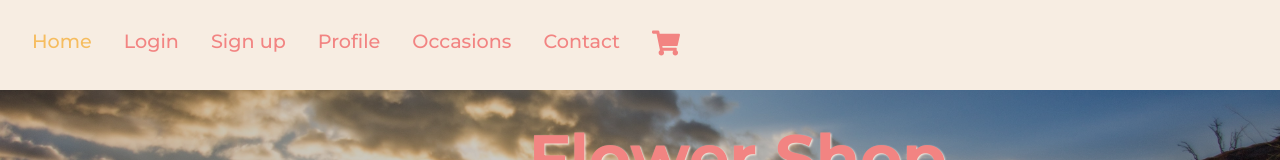
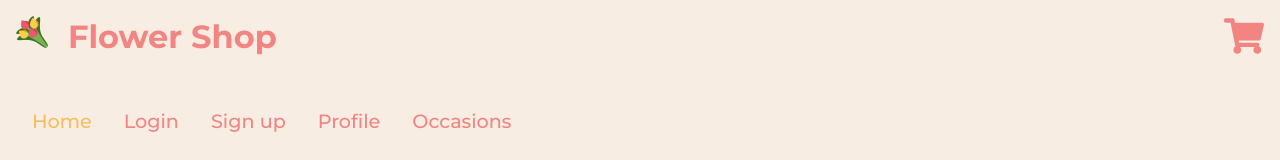
Before and after one commit to ntraugh/flower-shop, a React (Create React App) app in the folder client/: page / in a window 1280 px wide. Shown: the top 160 px of the page. Built offline with nearby package versions, Linux system fonts and the light colour scheme; no server answers.

Commit message:
continued to style hero component, changed logout from button to link, added logo to header

```diff
--- /dev/null
+++ b/client/src/components/Header/HeaderStyle.css
@@ -0,0 +1,15 @@
+.headerInfo {
+    display: flex;
+    justify-content: space-between;
+    padding: 1rem;
+
+}
+
+.headerImg {
+    padding-right: 20px;
+}
+
+/* .headerInfo img{
+    width: 10%;
+    height: 30%;
+} */
--- a/client/src/components/Header/index.js
+++ b/client/src/components/Header/index.js
@@ -1,9 +1,31 @@
 import React from 'react';
 import Navbar from '../Navbar';
+import { Link } from "react-router-dom"
+import { FaShoppingCart } from "react-icons/fa"
+import "./HeaderStyle.css"
 
 const Header = (props) => {
   return (
+    <>
+   <div className='headerInfo'>
+    <h1>
+      <Link to="/">
+      <span className='headerImg'>
+        <img src='/images/favicon-32x32.png' alt='logo'></img>
+      </span>Flower Shop
+      </Link>
+    </h1>
+        <Link to='/cart'>
+          <FaShoppingCart
+
+          size={40}
+          onClick={() => props.setPage("Flower Shop | Checkout")}
+          style={"Flower Shop | Checkout" === props.page ? ({ color: "rgb(246, 189, 96)"}): null}
+          />
+        </Link>
+    </div>
    <Navbar {...props} />
+    </>
   );
 };
 
--- a/client/src/components/Hero/HeroStyle.css
+++ b/client/src/components/Hero/HeroStyle.css
@@ -30,7 +30,7 @@
 .hero .content {
     position: absolute;
     transform: translate(50%, -50%);
-    top: 25%;
+    top: 35%;
     left: 25%;
 }
 
@@ -52,7 +52,7 @@
     .hero .content {
         position: absolute;
         transform: translate(-50%, -50%);
-        top: 30%;
+        top: 40%;
         left: 49%;
     }
     .hero .content h1 {
@@ -62,3 +62,7 @@
         font-size: 1.4rem;
     }
 }
+
+@media screen and (max-width: 390px) {
+
+}
--- a/client/src/components/Navbar/NavbarStyle.css
+++ b/client/src/components/Navbar/NavbarStyle.css
@@ -17,15 +17,6 @@
     z-index: 10;
 }
 
-/* .header-bg {
-    background: linear-gradient(var(--pink), var(--lightpink), rgb(0,0,0,0));
-    transition: 0.1s;
-}
-
-.header-bg a {
-    color: var(--black);
-    transition: 0.5s;
-} */
 
 .nav-menu {
     display: flex;
@@ -60,22 +51,23 @@
         position: absolute;
         top: 0;
         left: -100%;
-        z-index: -3;
         transition: 0.5s;
     }
 
     .nav-menu.active {
         left: 0;
+        z-index: 3;
     }
     .nav-menu li {
-        padding: 1rem 0;
+        padding: 2rem 0;
     }
 
     .nav-menu li a {
-        font-size: 2rem;
+        font-size: 2.5rem;
     }
 
     .hamburger {
         display: initial;
+        z-index: 3;
     }
 }
--- a/client/src/components/Navbar/index.js
+++ b/client/src/components/Navbar/index.js
@@ -1,8 +1,9 @@
 import React, { useState } from "react";
 import { Link } from "react-router-dom";
 import { FaBars, FaTimes, FaShoppingCart } from "react-icons/fa";
-// import Auth from '../../utils/auth';
+import Auth from '../../utils/auth';
 import "./NavbarStyle.css";
+
 
 function Navbar({ page, setPage }) {
   const [click, setClick] = useState(false);
@@ -16,6 +17,72 @@ function Navbar({ page, setPage }) {
       setColor(false);
     }
   };
+// If logged out show login controls
+
+  const logout = (event) => {
+    event.preventDefault();
+    Auth.logout();
+  };
+
+  if (Auth.loggedIn()) {
+    return (
+      <>
+        <div className={color ? "header header-bg" : "header"}>
+      {/* if else for hamburger menu */}
+      <ul className={click ? "nav-menu active" : "nav-menu"}>
+        <li>
+          <Link
+            to="/"
+            onClick={() => setPage("Flower Shop | Home")}
+            // Disables Link if the user is on that page
+            style={"Flower Shop | Home" === page ? ({ color: "rgb(246, 189, 96)"}): null}
+          >
+            Home
+          </Link>
+        </li>
+        <li>
+          <Link
+            to="/me"
+            onClick={() => setPage("Flower Shop | Profile")}
+            style={"Flower Shop | Profile" === page ? ({ color: "rgb(246, 189, 96)"}): null}
+          >
+            Profile
+          </Link>
+        </li>
+        <li>
+          <Link
+            to="/occasion"
+            onClick={() => setPage("Flower Shop | Shop")}
+            style={"Flower Shop | Shop" === page ? ({ color: "rgb(246, 189, 96)"}): null}
+          >
+            Occasions
+          </Link>
+        </li>
+        <li>
+          <Link
+            to="/"
+            onClick={logout}
+            style={{ color: "rgb(242, 132, 130"}}
+
+          >
+            Logout
+          </Link>
+        </li>
+      </ul>
+      <div className="hamburger" onClick={handleClick}>
+        {click ? (
+          <FaTimes size={30} style={{ color: "white" }} />
+        ) : (
+          <FaBars size={20} style={{ color: "rgb(242, 132, 130)" }} />
+        )}
+      </div>
+    </div>
+      </>
+    );
+  }
+
+
+
 
   window.addEventListener("scroll", changeColor);
 
@@ -47,7 +114,6 @@ function Navbar({ page, setPage }) {
           <Link
             to="/signup"
             onClick={() => setPage("Flower Shop | Sign up")}
-            // Disables Link if the user is on that page
             style={"Flower Shop | Sign up" === page ? ({ color: "rgb(246, 189, 96)"}): null}
           >
             Sign up
@@ -57,7 +123,6 @@ function Navbar({ page, setPage }) {
           <Link
             to="/me"
             onClick={() => setPage("Flower Shop | Profile")}
-            // Disables Link if the user is on that page
             style={"Flower Shop | Profile" === page ? ({ color: "rgb(246, 189, 96)"}): null}
           >
             Profile
@@ -67,35 +132,15 @@ function Navbar({ page, setPage }) {
           <Link
             to="/occasion"
             onClick={() => setPage("Flower Shop | Shop")}
-            // Disables Link if the user is on that page
             style={"Flower Shop | Shop" === page ? ({ color: "rgb(246, 189, 96)"}): null}
           >
             Occasions
           </Link>
         </li>
-        <li>
-          <Link
-            to="/contact"
-            onClick={() => setPage("Flower Shop | Contact Us")}
-            // Disables Link if the user is on that page
-            style={"Flower Shop | Contact Us" === page ? ({ color: "rgb(246, 189, 96)"}): null}
-          >
-            Contact
-          </Link>
-        </li>
-        <li>
-        <Link to='/cart'>
-          <FaShoppingCart
-
-          size={28}
-          style={{ color: "rgb(242, 132, 130)", justifyContent: "flex-end"}}
-          />
-        </Link>
-        </li>
       </ul>
       <div className="hamburger" onClick={handleClick}>
         {click ? (
-          <FaTimes size={20} style={{ color: "white" }} />
+          <FaTimes size={30} style={{ color: "white" }} />
         ) : (
           <FaBars size={20} style={{ color: "rgb(242, 132, 130)" }} />
         )}
@@ -103,24 +148,6 @@ function Navbar({ page, setPage }) {
     </div>
   );
 }
-// If logged out show login controls
 
-// const logout = (event) => {
-//   event.preventDefault();
-//   Auth.logout();
-// };
-
-// if (Auth.loggedIn()) {
-//   return (
-//     <>
-//       <Link to="/me">
-//         {Auth.getProfile().data.username}'s profile
-//       </Link>
-//       <button onClick={logout}>
-//         Logout
-//       </button>
-//     </>
-//   );
-// }
 
 export default Navbar;
```
Also changed, not shown: client/public/images/favicon-32x32.png (added), 1 other file (tests, documents, lock files or other folders).
